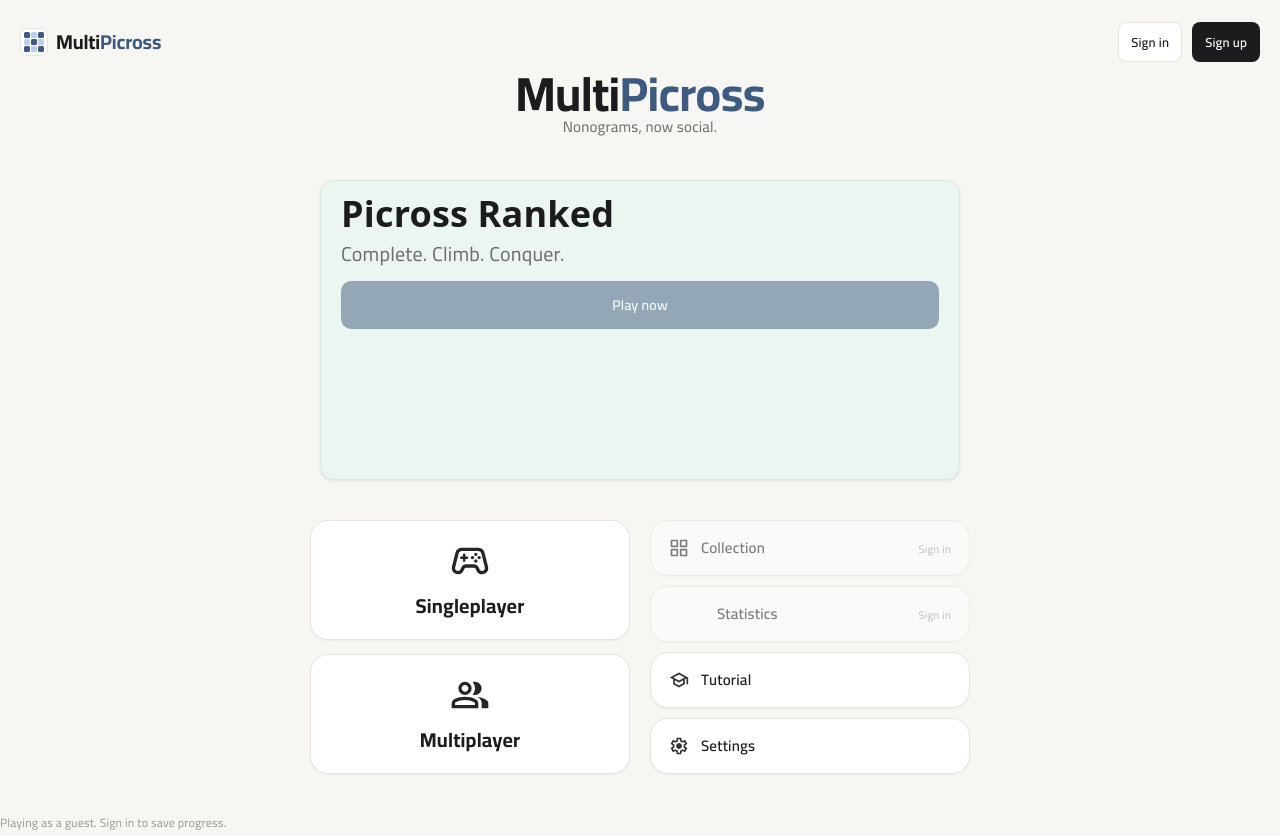
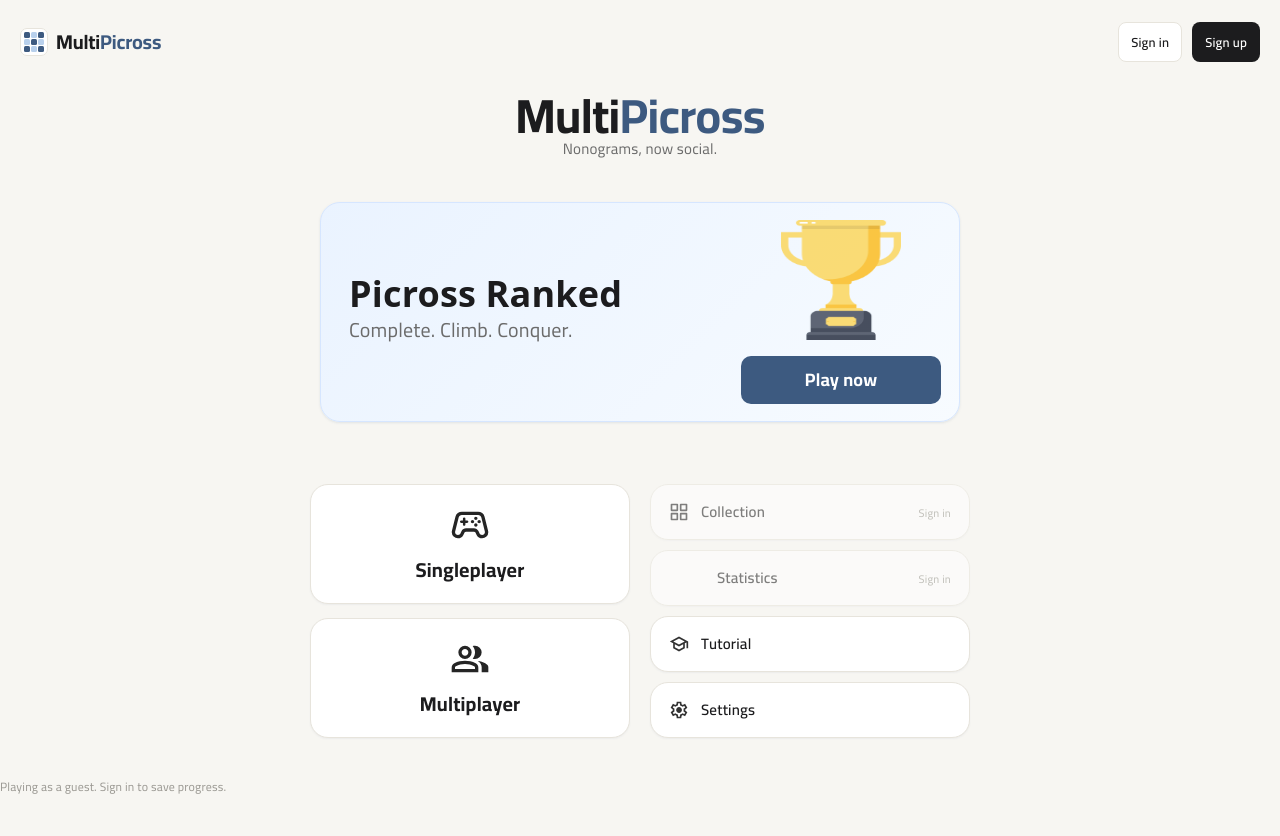
Before and after one commit to Monash-FIT3170/2026W1-MultiPicross, a React (Vite) app in the folder frontend/: page / in a window 1280 px wide. After the commit the page ends 800 px from the top, so only its background shows below. Built offline with nearby package versions, Linux system fonts and the light colour scheme; no server answers.

Commit message:
Fixed design structure for picross ranked banner

```diff
--- a/frontend/src/pages/MainMenu.tsx
+++ b/frontend/src/pages/MainMenu.tsx
@@ -8,6 +8,7 @@ import multiIcon from "../assets/multiplayer.svg";
 import statsIcon from "../assets/stats.svg";
 import tutorialIcon from "../assets/tutorial.svg";
 import settingsIcon from "../assets/settings.svg";
+import trophyIcon from "../assets/trophy.webp";
 
 export default function MainMenu() {
   const navigate = useNavigate();
@@ -160,15 +161,28 @@ export default function MainMenu() {
         <div
             className="elo-banner"
             style={{
-              padding: 20,
+              padding: 28,
+              display: "flex",
+              justifyContent: "space-between",
+              alignItems: "center",
+              width: 640,
+              height: 220,
+              background: "linear-gradient(135deg, #EAF3FF 0%, #F7FBFF 100%)",
+              border: "1px solid #D6E6FF",
+              borderRadius: 20,
+            }}
+          >
+            {/* Left Side */}
+            <div
+              style={{
               display: "flex",
               flexDirection: "column",
-              gap: 14,
-              width: 640,
-              height: 300,
+              justifyContent: "center",
+              gap: 10,
+              flex: 1,
+              paddingRight: 40,
   }}
             >
-            <div style={{ display: "flex", alignItems: "center", gap: 10 }}>
               <div
                 style={{
                   fontSize: 36,
@@ -178,7 +192,7 @@ export default function MainMenu() {
               >
                 Picross Ranked
               </div>
-            </div>
+
               <p
               style={{
                 margin: 0,
@@ -188,10 +202,37 @@ export default function MainMenu() {
               >
               Complete. Climb. Conquer.
               </p>
+            </div>
 
-            <Button variant="primary" size="md" disabled>
+
+            {/* Right Side */}
+            <div
+              style={{
+                width: 180,
+                display: "flex",
+                flexDirection: "column",
+                justifyContent: "center",
+                alignItems: "center",
+                gap: 16,
+              }}
+            >
+              <img
+                src={trophyIcon}
+                alt=""
+                style={{ width: 120, height: 120, opacity: 0.85 }}
+              />
+              <Button
+                variant="primary"
+                size="md"
+                style={{
+                  width: 200,
+                  fontSize: 18,
+                  fontWeight: 700,
+                }}
+                >
                 Play now
               </Button>
+            </div>
           </div>
         </div>
 
```
Also changed, not shown: frontend/src/assets/trophy.webp (added). Lines whose indentation alone changed are shown as unchanged.
